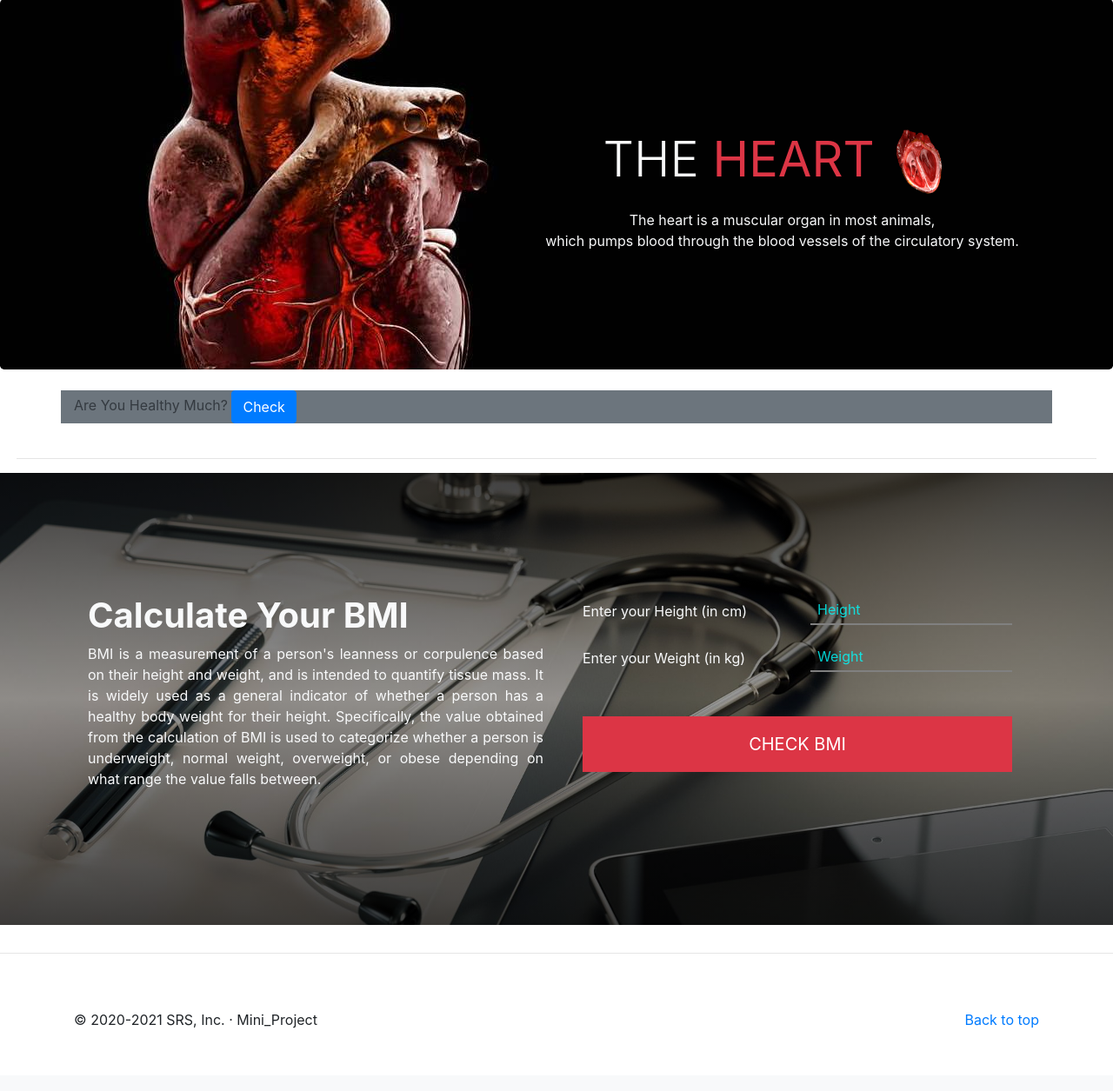
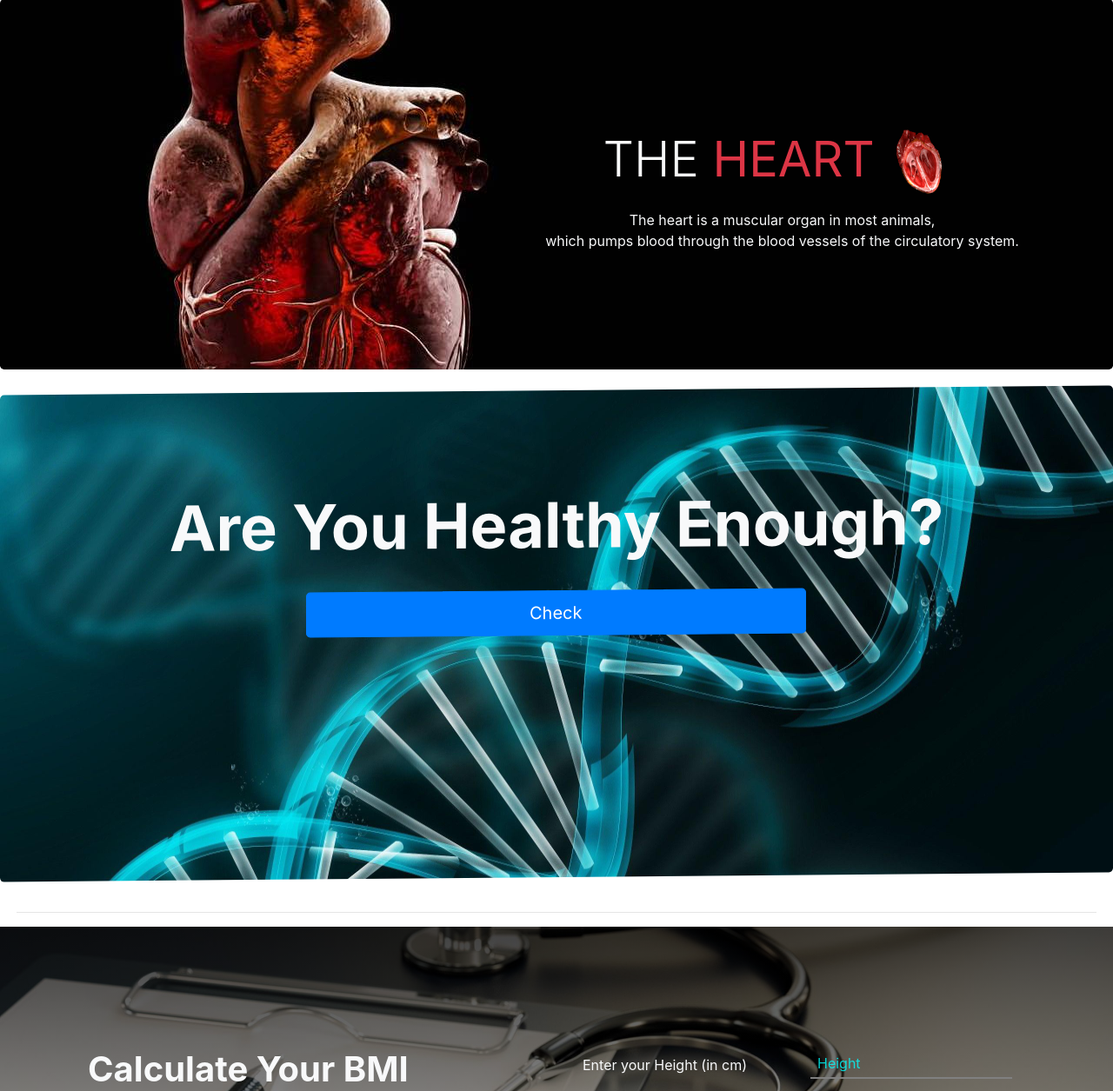
Before and after one commit to Shivam118/Mini_project, a Django app: template Prediction/templates/Home.HTML in a window 1280 px wide. Shown: the part 647-1902 px from the top of the page at 87% size. Before the commit the page ends 1830 px from the top, so only its background shows below. Run offline with Django 3.2, Linux system fonts and the light colour scheme; the template is opened without the code that fills it, so the values that code supplies are empty; some libraries are stand-ins or nearby versions.

Commit message:
Improved web

```diff
--- a/Prediction/templates/Home.HTML
+++ b/Prediction/templates/Home.HTML
@@ -66,6 +66,23 @@
             line-height: 1.4;
         }
     }
+
+  .containerP{
+    background:url('{% static "Files/bgP.jpg"%}');
+    background-position: center;
+    background-repeat: no-repeat;
+    background-size: cover;
+    background-size:100%;
+    height:70vh;
+    position:relative;
+    transform: skewX(-0.5deg);
+    transform: skewY(-0.5deg);
+    }
+  .Pbtn{
+      position:relative;
+      left:25vw;
+      padding:10px 20vw;
+  }
 </style>
 {% endblock %}
 
@@ -149,9 +166,9 @@
 </section>
 <br>
 
-<section class="container bg-secondary text-dark">
-        Are You Healthy Much?
-        <a href="{% url 'PredictionPage' %}" class="btn btn-md btn-primary">Check</a>
+<section class="jumbotron containerP" >
+    <p class="display-3 text-center p-3 text-light" style="font-weight:bold;">Are You Healthy Enough?</p>
+    <a href="{% url 'PredictionPage' %}" class="btn btn-lg btn-primary Pbtn">Check</a>
 </section>
 
 <br>
--- a/Prediction/templates/PredictionPage.html
+++ b/Prediction/templates/PredictionPage.html
@@ -17,7 +17,7 @@
 
 {% block body %}
 <!-- body -->
-<div class="alert alert-warning alert-dismissible">
+<div class="alert alert-warning alert-dismissible text-center">
     <a href="#" class="close" data-dismiss="alert" aria-label="close">&times;</a>
     <strong>Site</strong> is still under Progress.
   </div>
```
Also changed, not shown: Prediction/templates/graph.html (+4 -3 lines), Prediction/static/CSS/home.css (line endings or trailing spaces), Prediction/static/Files/bgP.jpg (added), Prediction/static/Files/plot.png.
